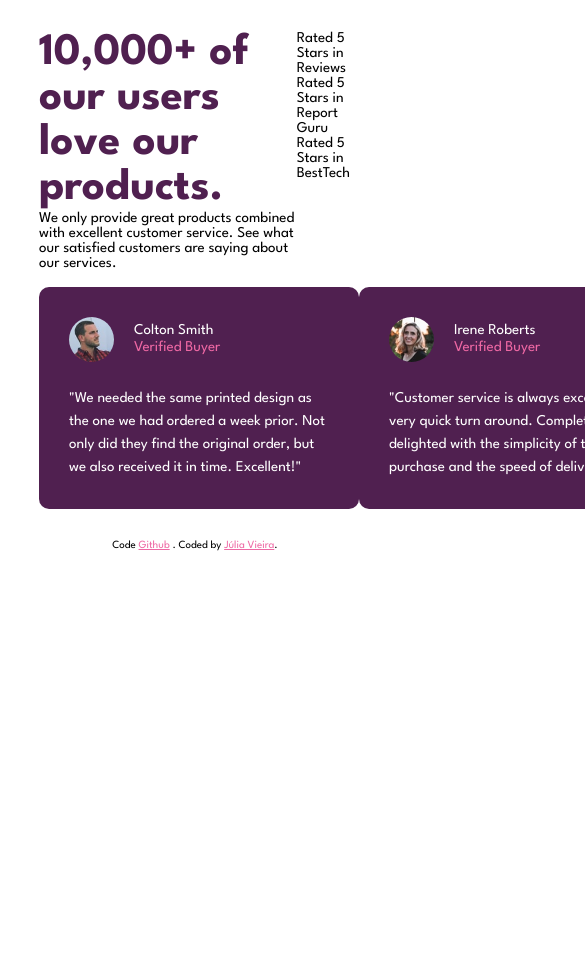
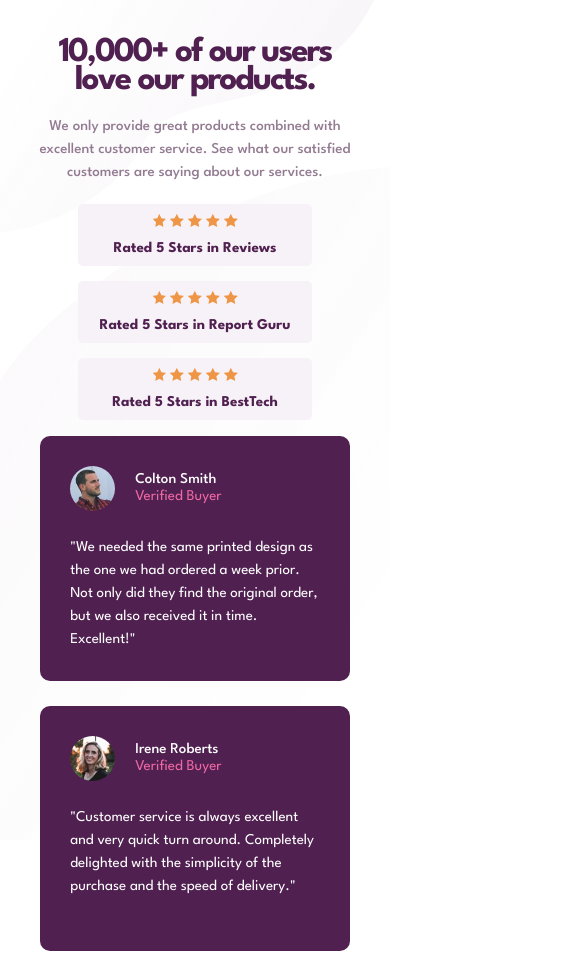
Before and after one commit to Lia-Moon/Social-proof-section, a plain HTML site: page index.html in a window 390 px wide. Shown: the top 954 px of the page, 585 px wide, since content can reach past the window. Before the commit the page ends 844 px from the top, so only its background shows below. Drawn offline with Linux system fonts and the light colour scheme.

Commit message:
Criação do layout mobile

```diff
--- a/index.html
+++ b/index.html
@@ -16,20 +16,57 @@
 <body>
 
   <main>
+    <div class="bg__images--top">
+      <picture>
+        <source media="(max-width: 800px)" srcset="./images/bg-pattern-top-mobile.svg">
+        <source media="(min-width: 801px)" srcset="./images/bg-pattern-top-desktop.svg">
+        <img src="./images/bg-pattern-top-desktop.svg" alt="Background Top Image">
+      </picture>
+    </div>
+    <div class="bg__images--bottom">
+      <picture>
+        <source media="(max-width: 375px)" srcset="./images/bg-pattern-bottom-mobile.svg">
+        <source media="(min-width: 376px)" srcset="./images/bg-pattern-bottom-desktop.svg">
+        <img src="./images/bg-pattern-bottom-desktop.svg" alt="Background Bottom Image">
+      </picture>
+    </div>
     <div class="main__content">
       <div class="content__description__and__ratings">
         <div class="content__description">
           <h1>10,000+ of our users love our products.</h1>
-
           <p>We only provide great products combined with excellent customer service.
             See what our satisfied customers are saying about our services.</p>
         </div>
 
         <div class="content__ratings">
           <ul>
-            <li>Rated 5 Stars in Reviews</li>
-            <li>Rated 5 Stars in Report Guru</li>
-            <li>Rated 5 Stars in BestTech</li>
+            <li class="content__ratings--companies one">
+              <div class="content__ratings--stars"><img src="./images/icon-star.svg" alt="Star">
+                <img src="./images/icon-star.svg" alt="Star">
+                <img src="./images/icon-star.svg" alt="Star">
+                <img src="./images/icon-star.svg" alt="Star">
+                <img src="./images/icon-star.svg" alt="Star">
+              </div>
+              Rated 5 Stars in Reviews
+            </li>
+            <li class="content__ratings--companies two">
+              <div class="content__ratings--stars"><img src="./images/icon-star.svg" alt="Star">
+                <img src="./images/icon-star.svg" alt="Star">
+                <img src="./images/icon-star.svg" alt="Star">
+                <img src="./images/icon-star.svg" alt="Star">
+                <img src="./images/icon-star.svg" alt="Star">
+              </div>
+              Rated 5 Stars in Report Guru
+            </li>
+            <li class="content__ratings--companies three">
+              <div class="content__ratings--stars"><img src="./images/icon-star.svg" alt="Star">
+                <img src="./images/icon-star.svg" alt="Star">
+                <img src="./images/icon-star.svg" alt="Star">
+                <img src="./images/icon-star.svg" alt="Star">
+                <img src="./images/icon-star.svg" alt="Star">
+              </div>
+              Rated 5 Stars in BestTech
+            </li>
           </ul>
         </div>
       </div>
@@ -74,7 +111,6 @@
       </div>
     </div>
   </main>
-
   <footer>
     <div class="attribution">
       <p>Code <a href="https://github.com/Lia-Moon/Social-proof-section" target="_blank">Github</a>
--- a/styles/style.css
+++ b/styles/style.css
@@ -30,46 +30,133 @@ html, body {
     background-color: var(--white);
 }
 
+.bg__images--top {
+    position: fixed;
+    top: 0px;
+    left: 0;
+    z-index: 1;
+}
+
+.bg__images--bottom {
+    position: fixed;
+    bottom: 0px;
+    right: 0;
+    z-index: 0;
+    overflow: hidden;
+}
+
+.picture {
+    height: auto;
+}
+
 .main__content {
-    margin: 8% auto;
+    margin: 5% auto;
     width: 80%;
+    position: relative;
+    z-index: 2;
 }
 
 .content__description__and__ratings {
     display: flex;
     margin-bottom: 5%;
+    justify-content: space-between;
+    gap: 2%;
+}
+
+.content__description {
+    max-width: 37%;
 }
 
 .content__description h1 {
     color: var(--very-dark-magenta);
     font-weight: 700;
     font-size: 45px;
+    width: 90%;
+    line-height: 40px;
+    margin-bottom: 20px;
+    letter-spacing: -2px;
+}
+
+.content__description p {
+    line-height: 23px;
+    color: var(--dark-grayish-magenta);
+    font-weight: 500;
+}
+
+.content__ratings {
+    color: var(--very-dark-magenta);
+    font-weight: 700;
+}
+
+.content__ratings--companies.one {
+    position: relative;
+    right: 80px;
+}
+
+.content__ratings--companies.two {
+    position: relative;
+    right: 40px;
+}
+
+.content__ratings ul {
+    display: flex;
+    flex-direction: column;
+    justify-content: space-around;
+    height: 100%;
+}
+
+.content__ratings li {
+    display: flex;
+    background-color: var(--light-grayish-magenta);
+    padding: 15px 30px;
+    border-radius: 5px;
+    gap: 30px;
+    align-items: center;
+}
+
+.content__ratings li img {
+    height: 13px;
 }
 
 .content__feedback {
     display: grid;
     grid-template-columns: 1fr 1fr 1fr;
     justify-content: space-between;
+    gap: 3%;
 }
 
 .content__feedback--block {
-    width: 260px;
+    width: 80%;
     padding: 30px;
     background-color: var(--very-dark-magenta);
     border-radius: 10px;
     color: var(--white);
 }
 
+.content__feedback--block.two {
+    position: relative;
+    top: 20px;
+}
+
+.content__feedback--block.three {
+    position: relative;
+    top: 40px;
+}
+
 .content__feedback--block--image--description {
     display: flex;
     margin-bottom: 25px;
     gap: 20px;
-
 }
 
 .content__feedback--block--image--description img {
     border-radius: 100%;
     width: 45px;
+    height: 100%;
+}
+
+.content__feedback--block--image--description h2 {
+    font-weight: 500;
 }
 
 .content__feedback--block--image--description h3 {
@@ -87,11 +174,88 @@ html, body {
     line-height: 23px;
 }
 
+.footer {
+    position: absolute;
+    z-index: 3;
+}
 .attribution {
     font-size: 11px;
     text-align: center;
+    position: fixed;
+    width: 100%;
+    left: 0;
+    bottom: 5px;
 }
 
 .attribution a {
     color: var(--soft-pink);
 }
+
+/* Other devices (phones, 800px and down) -----------------------------------------------------------------------------------------*/
+@media only screen and (max-width: 800px) {
+    .bg__images--bottom {
+        position: fixed;
+        bottom: 0;
+        right: 0;
+    }
+
+    .main__content {
+        margin: 10% auto;
+        width: 80%;
+        position: relative;
+        z-index: 2;
+    }
+
+    .content__description__and__ratings {
+        flex-direction: column;
+        align-items: center;
+    }
+
+    .content__description {
+        max-width: 100%;
+        text-align: center;
+    }
+
+    .content__description h1 {
+        font-size: 35px;
+        line-height: 28px;
+        width: 90%;
+        margin: 0 auto;
+        margin-bottom: 20px;
+    }
+
+    .content__description p {
+        margin-bottom: 20px;
+    }
+
+    .content__ratings {
+        width: 75%;
+        margin: 0 auto;
+    }
+
+    .content__ratings ul {
+        gap: 15px;
+    }
+
+    .content__ratings li {
+        flex-direction: column;
+        gap: 10px;
+        padding: 10px 5%;
+    }
+
+    .content__ratings--companies.one {
+        right: 0px;
+    }
+
+    .content__ratings--companies.two {
+        right: 0px;
+    }
+
+    .content__feedback {
+        grid-template-columns: 1fr;
+        grid-template-rows: 1fr 1fr 1fr;
+        justify-items: center;
+        margin-bottom: 120px;
+        row-gap: 5px;
+    }
+}
```
